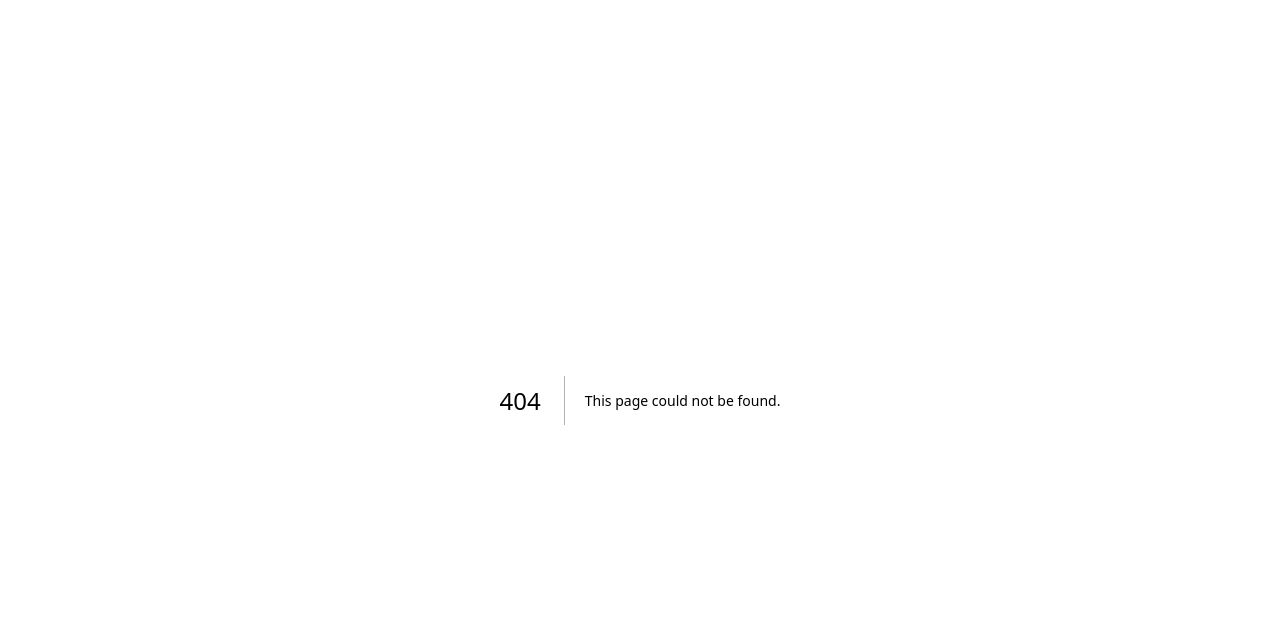
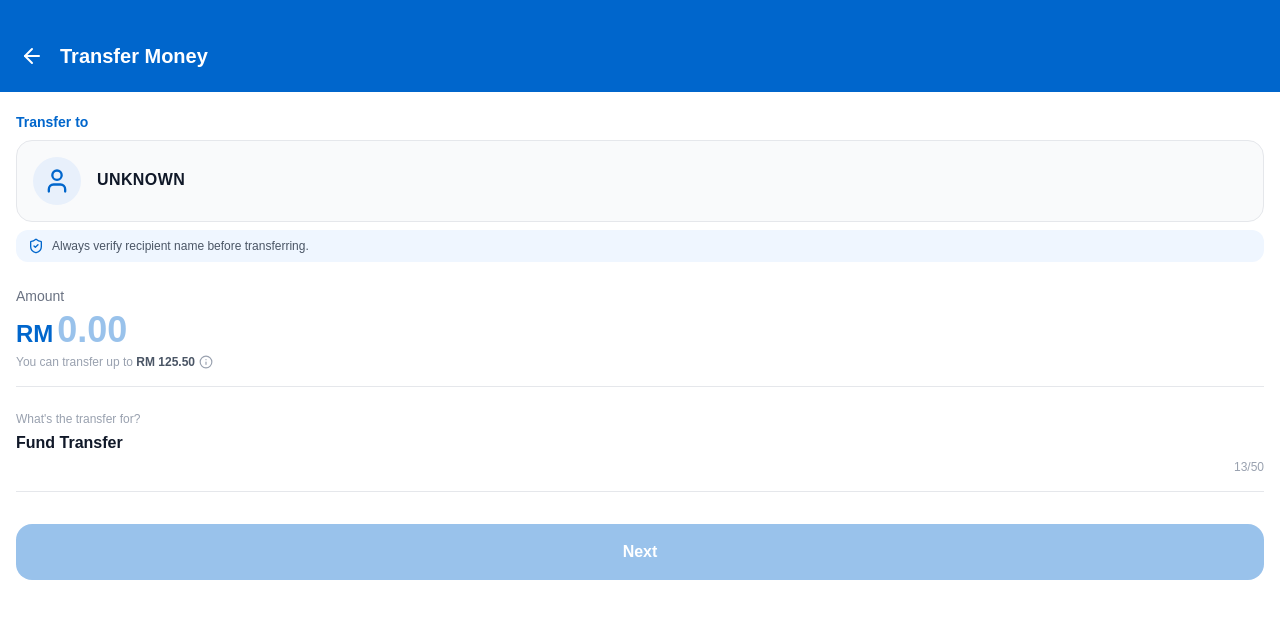
Before and after one commit to Kearskill/helloborneo, a Next.js app: page /TransferMoney in a window 1280 px wide. Before the commit this address had no page. Shown: the top 618 px of the page. Built offline with nearby package versions, Linux system fonts and the light colour scheme.

Commit message:
Added transfer money page

```diff
--- a/app/TransactionPage/page.tsx
+++ b/app/TransactionPage/page.tsx
@@ -12,7 +12,7 @@ const CONTACTS = [
 export default function TransactionPage() {
   const router = useRouter();
   const [search, setSearch] = useState("");
-  const balance = 12.71;
+  const balance = 125.50;
 
   const filtered = CONTACTS.filter(
     (c) =>
@@ -34,18 +34,7 @@ export default function TransactionPage() {
 
         {/* Tabs */}
         <div className="flex border-b border-white/30">
-          {["Transfer", "Receive", "Money Packet", "Gift"].map((tab) => (
-            <button
-              key={tab}
-              className={`px-3 py-2 text-sm font-medium whitespace-nowrap transition-colors ${
-                tab === "Transfer"
-                  ? "text-white border-b-2 border-yellow-400"
-                  : "text-white/60"
-              }`}
-            >
-              {tab}
-            </button>
-          ))}
+
         </div>
       </div>
 
@@ -79,6 +68,11 @@ export default function TransactionPage() {
         {filtered.map((contact, i) => (
           <button
             key={i}
+            onClick={() =>
+              router.push(
+                `/TransferMoney?name=${encodeURIComponent(contact.name)}&phone=${encodeURIComponent(contact.phone)}`
+              )
+            }
             className="w-full flex items-center gap-4 px-4 py-3 hover:bg-gray-50 active:bg-gray-100 transition-colors border-b border-gray-100"
           >
             {/* Avatar */}
--- /dev/null
+++ b/app/TransferMoney/page.tsx
@@ -0,0 +1,127 @@
+"use client"
+import { ArrowLeft, User, ShieldCheck, Info } from "lucide-react";
+import { useState, Suspense } from "react";
+import { useRouter, useSearchParams } from "next/navigation";
+
+function TransferMoneyContent() {
+  const router = useRouter();
+  const params = useSearchParams();
+
+  const name = params.get("name") ?? "Unknown";
+  const phone = params.get("phone") ?? "";
+
+  const balance = 125.50;
+  const [amount, setAmount] = useState("");
+  const [note, setNote] = useState("Fund Transfer");
+
+  const numericAmount = parseFloat(amount) || 0;
+  const isValid = numericAmount > 0 && numericAmount <= balance;
+
+  const handleAmountChange = (e: React.ChangeEvent<HTMLInputElement>) => {
+    // Allow only numbers and a single decimal point
+    const val = e.target.value.replace(/[^0-9.]/g, "");
+    const parts = val.split(".");
+    if (parts.length > 2) return;
+    if (parts[1]?.length > 2) return;
+    setAmount(val);
+  };
+
+  return (
+    <div className="size-full flex flex-col bg-white">
+      {/* Blue header */}
+      <div className="bg-[#0066CC] px-4 pt-10 pb-5">
+        <div className="flex items-center gap-3">
+          <button onClick={() => router.back()} className="text-white p-1">
+            <ArrowLeft className="w-6 h-6" />
+          </button>
+          <h1 className="text-white text-xl font-bold">Transfer Money</h1>
+        </div>
+      </div>
+
+      <div className="flex-1 overflow-y-auto px-4 py-5 space-y-6">
+        {/* Transfer to */}
+        <div>
+          <p className="text-[#0066CC] text-sm font-semibold mb-2">Transfer to</p>
+
+          {/* Recipient card */}
+          <div className="border border-gray-200 rounded-2xl p-4 flex items-center gap-4 bg-gray-50">
+            <div className="w-12 h-12 rounded-full bg-[#E8F0FB] flex items-center justify-center shrink-0">
+              <User className="w-7 h-7 text-[#0066CC]" />
+            </div>
+            <div>
+              <p className="text-gray-900 font-bold text-base uppercase tracking-wide">
+                {name}
+              </p>
+              <p className="text-gray-500 text-sm mt-0.5">{phone}</p>
+            </div>
+          </div>
+
+          {/* Verify notice */}
+          <div className="mt-2 flex items-center gap-2 bg-blue-50 rounded-xl px-3 py-2">
+            <ShieldCheck className="w-4 h-4 text-[#0066CC] shrink-0" />
+            <p className="text-xs text-gray-600">
+              Always verify recipient name before transferring.
+            </p>
+          </div>
+        </div>
+
+        {/* Amount */}
+        <div className="border-b border-gray-200 pb-4">
+          <p className="text-gray-500 text-sm mb-1">Amount</p>
+          <div className="flex items-baseline gap-1">
+            <span className="text-[#0066CC] text-2xl font-bold">RM</span>
+            <input
+              type="text"
+              inputMode="decimal"
+              value={amount}
+              onChange={handleAmountChange}
+              placeholder="0.00"
+              className="text-[#0066CC] text-4xl font-bold outline-none bg-transparent w-full placeholder-[#0066CC]/40"
+            />
+          </div>
+          <div className="flex items-center gap-1 mt-1">
+            <p className="text-gray-400 text-xs">
+              You can transfer up to{" "}
+              <span className="font-semibold text-gray-600">RM {balance.toFixed(2)}</span>
+            </p>
+            <Info className="w-3.5 h-3.5 text-gray-400" />
+          </div>
+        </div>
+
+        {/* Transfer note */}
+        <div className="border-b border-gray-200 pb-4">
+          <p className="text-gray-400 text-xs mb-1">What&apos;s the transfer for?</p>
+          <input
+            type="text"
+            value={note}
+            onChange={(e) => {
+              if (e.target.value.length <= 50) setNote(e.target.value);
+            }}
+            className="w-full text-gray-900 font-semibold text-base outline-none bg-transparent"
+          />
+          <p className="text-right text-xs text-gray-400 mt-1">{note.length}/50</p>
+        </div>
+      </div>
+
+      {/* Next button */}
+      <div className="px-4 pb-8 pt-3">
+        <button
+          disabled={!isValid}
+          className={`w-full py-4 rounded-2xl text-white font-bold text-base transition-opacity ${
+            isValid ? "bg-[#0066CC] active:opacity-80" : "bg-[#0066CC]/40 cursor-not-allowed"
+          }`}
+        >
+          Next
+        </button>
+      </div>
+    </div>
+  );
+}
+
+export default function TransferMoneyPage() {
+  return (
+    <Suspense>
+      <TransferMoneyContent />
+    </Suspense>
+  );
+}
```
